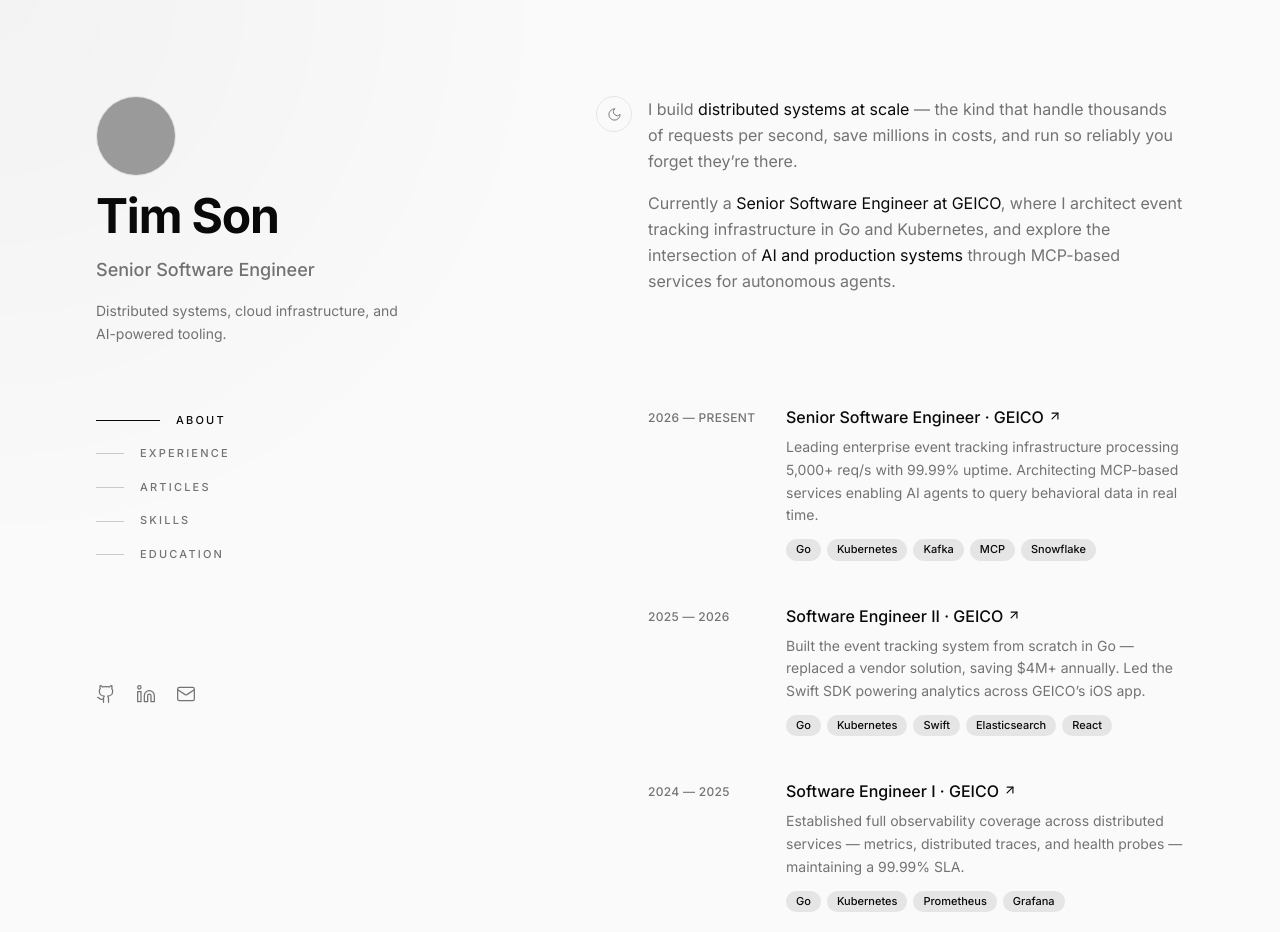
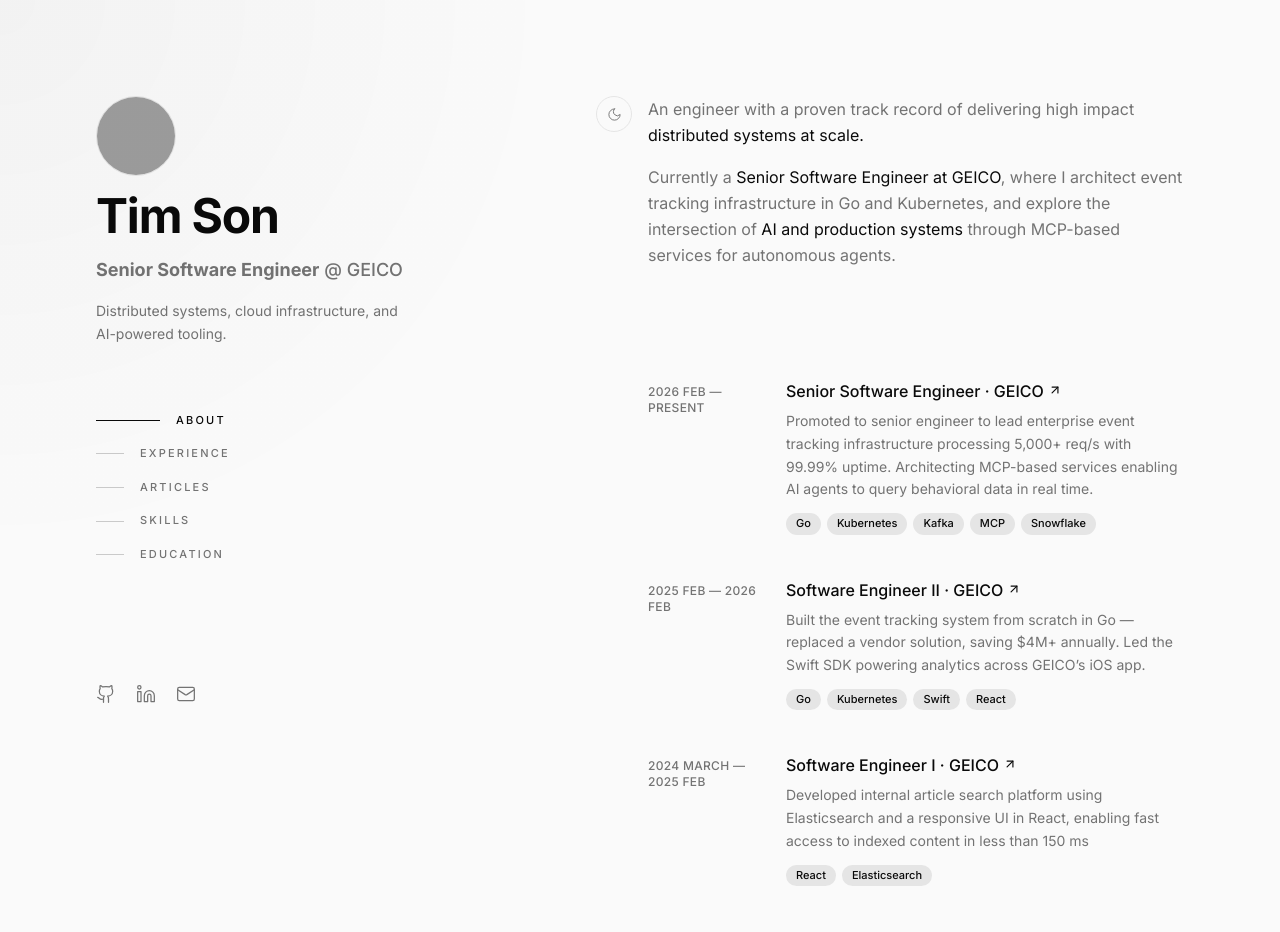
Before and after one commit to timsonau/portfolio, a React (Vite) app: page / in a window 1280 px wide. Shown: the top 932 px of the page. Built offline with nearby package versions, Linux system fonts and the light colour scheme; no server answers; grey boxes are pictures that could not be loaded.

Commit message:
add some formatting

```diff
--- a/src/Portfolio.tsx
+++ b/src/Portfolio.tsx
@@ -82,7 +82,7 @@
             </h1>
 
             <h2 className="hero-enter hero-delay-3 text-lg font-medium text-muted-foreground">
-              Senior Software Engineer
+              <b>Senior Software Engineer</b> @ GEICO
             </h2>
 
             <p className="hero-enter hero-delay-4 max-w-xs text-sm leading-relaxed text-muted-foreground">
--- a/src/components/AboutSection.tsx
+++ b/src/components/AboutSection.tsx
@@ -6,9 +6,8 @@
       <SectionHeading>About</SectionHeading>
       <div className="flex flex-col gap-4 text-muted-foreground leading-relaxed" data-reveal>
         <p>
-          {"I build "}
-          <span className="text-foreground">distributed systems at scale</span>
-          {" \u2014 the kind that handle thousands of requests per second, save millions in costs, and run so reliably you forget they\u2019re there."}
+          {"An engineer with a proven track record of delivering high impact "}
+          <span className="text-foreground">distributed systems at scale.</span>
         </p>
         <p>
           {"Currently a "}
--- a/src/components/ExperienceSection.tsx
+++ b/src/components/ExperienceSection.tsx
@@ -3,31 +3,31 @@
 
 const EXPERIENCES = [
   {
-    dateRange: "2026 \u2014 Present",
+    dateRange: "2026 Feb \u2014 Present",
     title: "Senior Software Engineer",
     company: "GEICO",
     companyUrl: "https://www.geico.com",
-    description: "Leading enterprise event tracking infrastructure processing 5,000+ req/s with 99.99% uptime. Architecting MCP-based services enabling AI agents to query behavioral data in real time.",
+    description: "Promoted to senior engineer to lead enterprise event tracking infrastructure processing 5,000+ req/s with 99.99% uptime. Architecting MCP-based services enabling AI agents to query behavioral data in real time.",
     technologies: ["Go", "Kubernetes", "Kafka", "MCP", "Snowflake"],
   },
   {
-    dateRange: "2025 \u2014 2026",
+    dateRange: "2025 Feb \u2014 2026 Feb",
     title: "Software Engineer II",
     company: "GEICO",
     companyUrl: "https://www.geico.com",
     description: "Built the event tracking system from scratch in Go \u2014 replaced a vendor solution, saving $4M+ annually. Led the Swift SDK powering analytics across GEICO\u2019s iOS app.",
-    technologies: ["Go", "Kubernetes", "Swift", "Elasticsearch", "React"],
+    technologies: ["Go", "Kubernetes", "Swift", "React"],
   },
   {
-    dateRange: "2024 \u2014 2025",
+    dateRange: "2024 March \u2014 2025 Feb",
     title: "Software Engineer I",
     company: "GEICO",
     companyUrl: "https://www.geico.com",
-    description: "Established full observability coverage across distributed services \u2014 metrics, distributed traces, and health probes \u2014 maintaining a 99.99% SLA.",
-    technologies: ["Go", "Kubernetes", "Prometheus", "Grafana"],
+    description: "Developed internal article search platform using Elasticsearch and a responsive UI in React, enabling fast access to indexed content in less than 150 ms ",
+    technologies: ["React", "Elasticsearch"],
   },
   {
-    dateRange: "2021 \u2014 2024",
+    dateRange: "2021 May \u2014 2024 Feb",
     title: "Software Developer",
     company: "UDA Technologies",
     companyUrl: "https://www.udatechnologies.com",
--- a/src/components/SkillsSection.tsx
+++ b/src/components/SkillsSection.tsx
@@ -4,7 +4,8 @@
   { title: "Languages", skills: ["Go", "Python", "Java", "JavaScript", "Swift", "Kotlin"] },
   { title: "Infrastructure", skills: ["Kubernetes", "Docker", "Helm", "Kafka", "AWS", "Azure"] },
   { title: "Data", skills: ["Snowflake", "Cassandra", "PostgreSQL", "Elasticsearch"] },
-  { title: "AI & Tooling", skills: ["MCP", "LLM Agents", "Prometheus", "Grafana", "Splunk"] },
+  { title: "AI & Tooling", skills: ["MCP", "LLM Agents"] },
+  { title: "Observability", skills: ["Prometheus", "Grafana", "OpenTelemetry"] },
 ] as const;
 
 export default function SkillsSection() {
```
